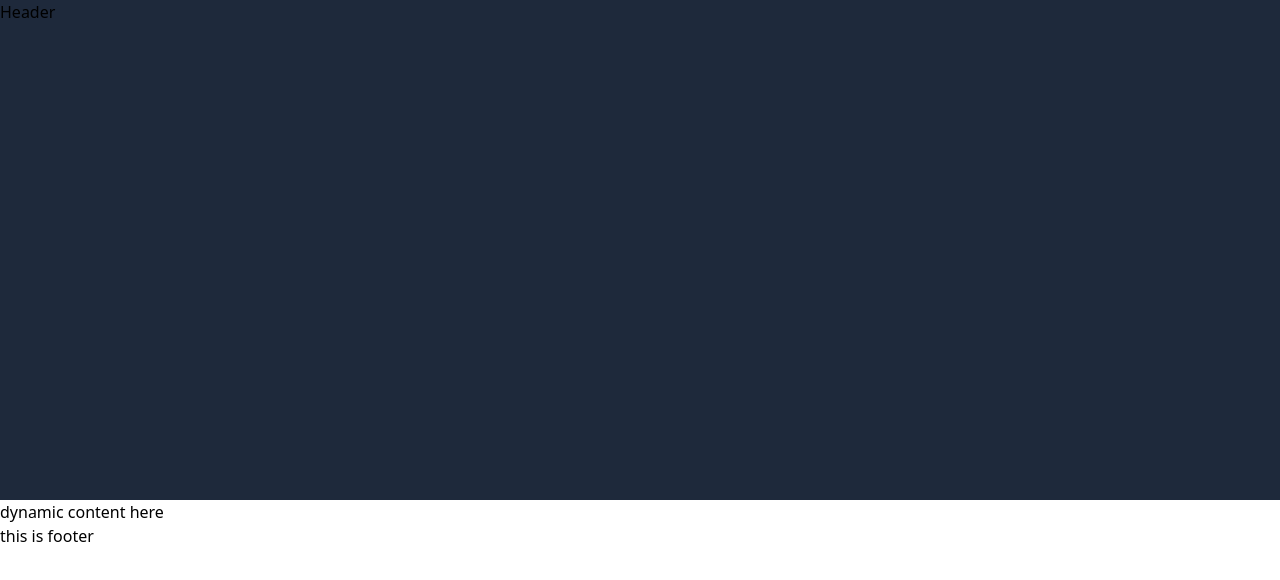
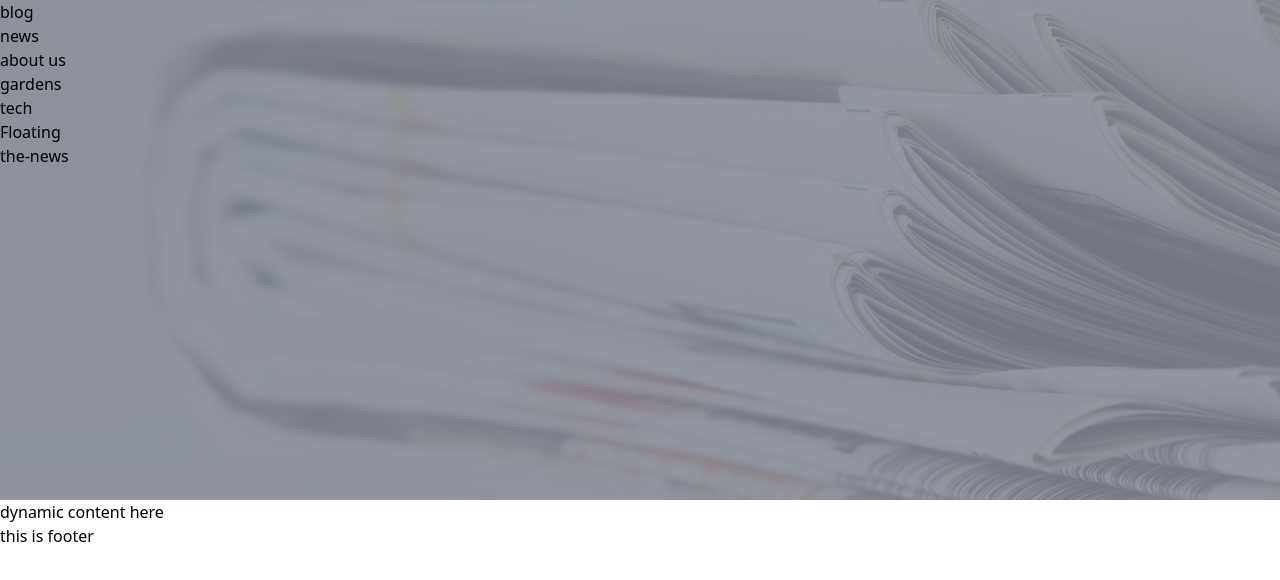
Before and after one commit to Viacheslav1998/floating, a Vue app: page / in a window 1280 px wide. Shown: the top 580 px of the page. Built offline with nearby package versions, Linux system fonts and the light colour scheme.

Commit message:
feat: header

```diff
--- a/src/components/Header.vue
+++ b/src/components/Header.vue
@@ -2,7 +2,21 @@
 </script>
 
 <template>
-  <div class="bg-slate-800 h-[500px] w-full">
-    <h1>Header</h1>
+  <div class="bg-[url('../public/images/header.jpg')] bg-left">
+    <div class="bg-[#838996DE] h-[500px] w-full">
+      <div class="menu">
+        <ul>
+          <li>blog</li>
+          <li>news</li>
+          <li>about us</li>
+          <li>gardens</li>
+          <li>tech</li>
+        </ul>
+      </div>
+      <div class="logo">
+        <h1>Floating</h1>
+        <p>the-news</p>
+      </div>
+    </div>
   </div>
 </template>
```
